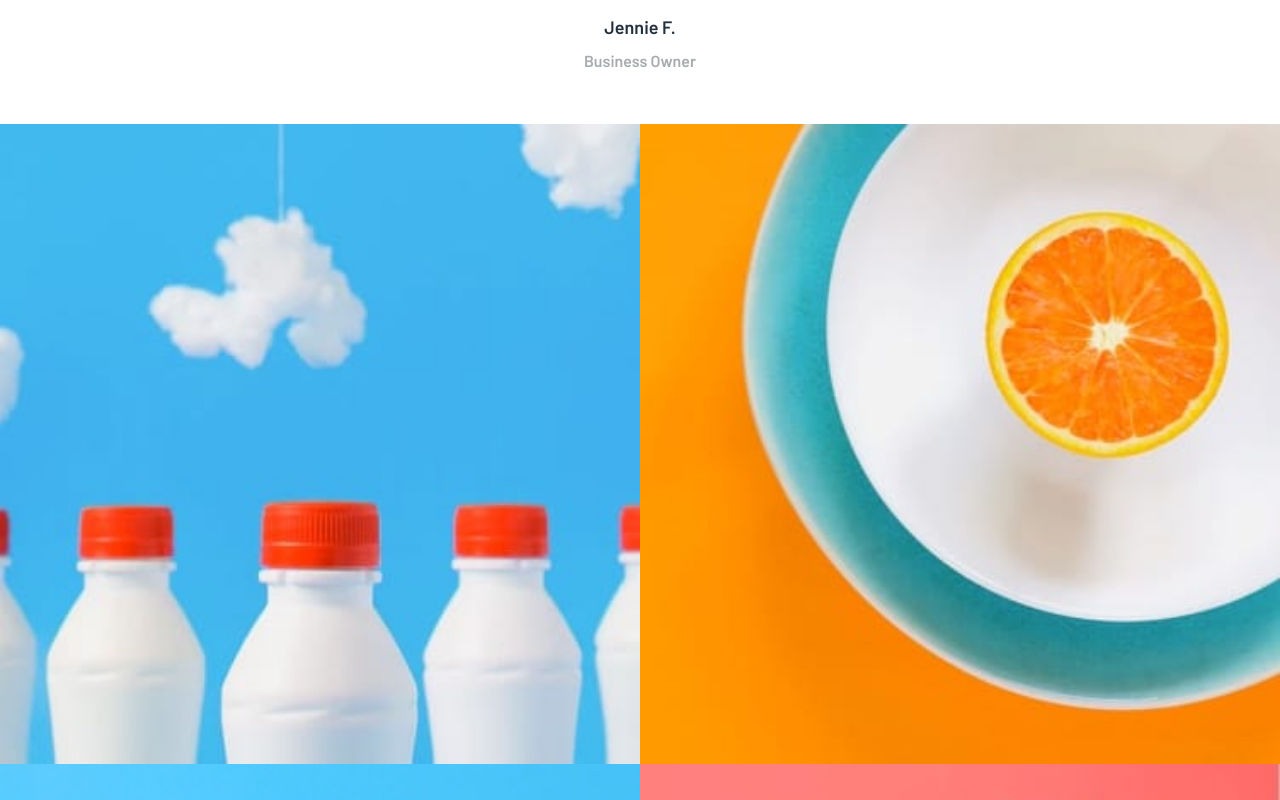
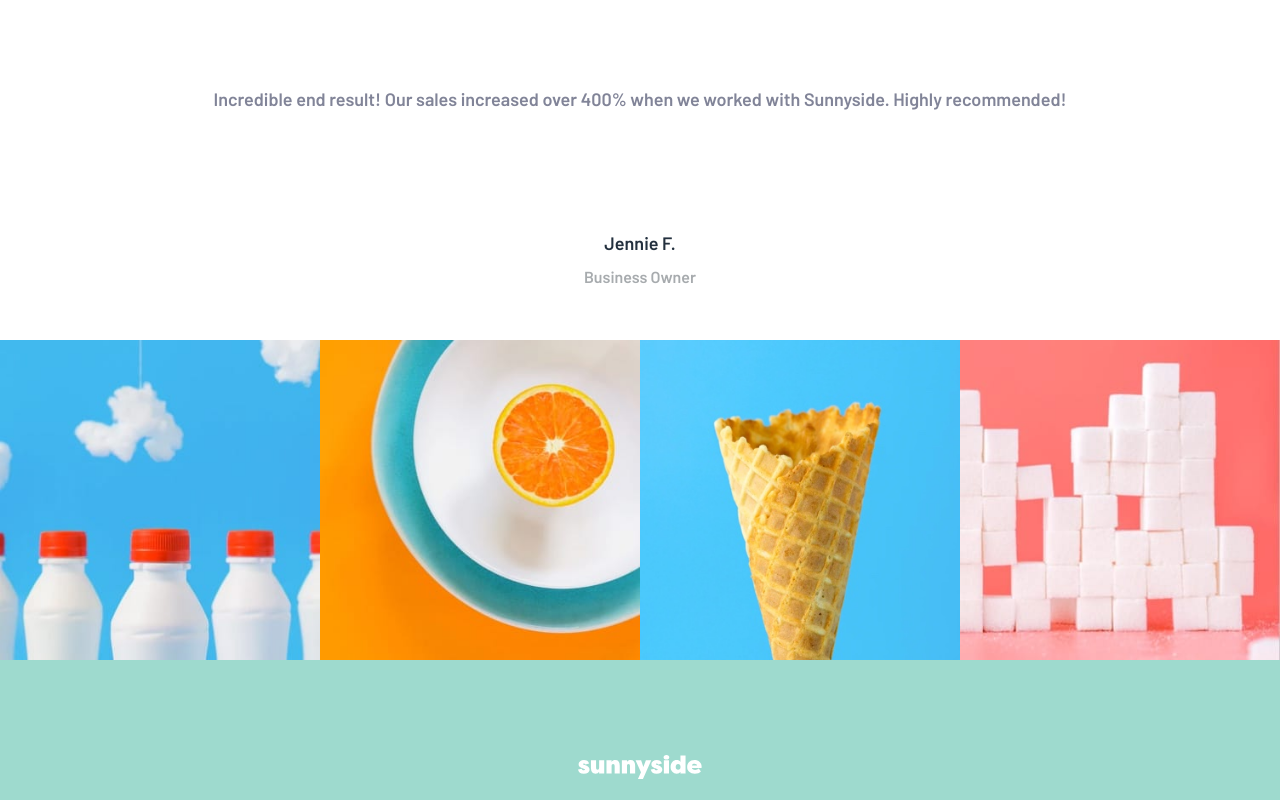
Before and after one commit to Birrellc/Practice__Sunnyside-Agency, a React (Create React App) app: page / in a window 1280 px wide. Shown: the part 3160-3960 px from the top of the page. Built offline with nearby package versions, Linux system fonts and the light colour scheme; the HTML template or start-up script is replaced by a standard one.

Commit message:
Feat/style: made gallery responsive

```diff
--- a/src/components/Gallery/Gallery.js
+++ b/src/components/Gallery/Gallery.js
@@ -5,11 +5,27 @@ const Gallery = () => {
   return (
     <div className='gallery'>
       <div className='container'>
-        <div className='content'>
-          <img src={require('./images/image-gallery-milkbottles.jpg')} alt='' />
-          <img src={require('./images/image-gallery-orange.jpg')} alt='' />
-          <img src={require('./images/image-gallery-cone.jpg')} alt='' />
-          <img src={require('./images/image-gallery-sugar-cubes.jpg')} alt='' />
+        <div className='gallery-content'>
+          <img
+            className=''
+            src={require('./images/image-gallery-milkbottles.jpg')}
+            alt=''
+          />
+          <img
+            className=''
+            src={require('./images/image-gallery-orange.jpg')}
+            alt=''
+          />
+          <img
+            className=''
+            src={require('./images/image-gallery-cone.jpg')}
+            alt=''
+          />
+          <img
+            className=''
+            src={require('./images/image-gallery-sugar-cubes.jpg')}
+            alt=''
+          />
         </div>
       </div>
     </div>
--- a/src/components/Gallery/GalleryStyles.css
+++ b/src/components/Gallery/GalleryStyles.css
@@ -1,17 +1,34 @@
 .gallery {
     width: 100%;
     height: 100%;
-
 }
 
-.gallery .content {
+.gallery-content {
     display: flex;
     flex-direction: row;
     flex-wrap: wrap;
     justify-content: center;
     align-items: center;
+    margin: 0;
+
 }
 
-.content img {
+.gallery-content img {
     width: 50%;
 }
+
+@media screen and (min-width: 768px) {
+    .gallery-content {
+        display: flex;
+        flex-wrap: nowrap;
+        flex-direction: row;
+        justify-content: center;
+        align-items: center;
+        margin: 0;
+        width: 100%;
+    }
+
+    .gallery-content img {
+        width: 25%;
+    }
+}
```
